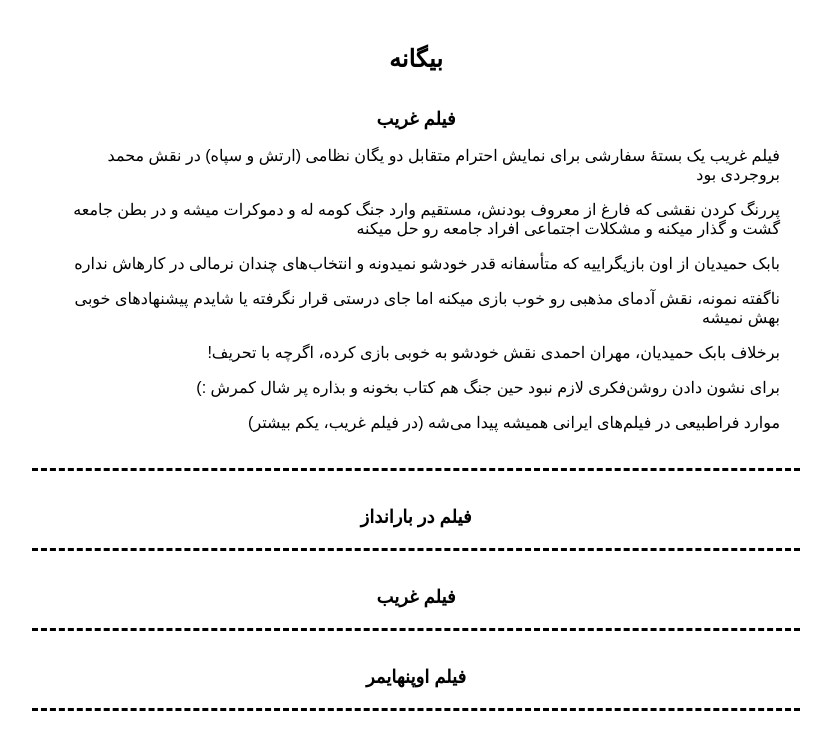
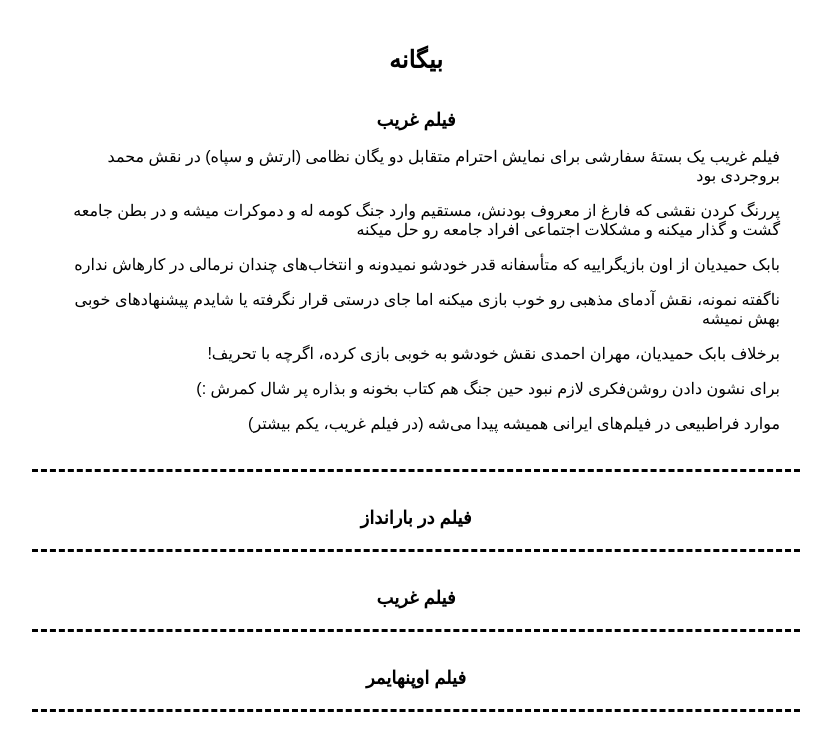
Before and after one commit to darkblog/darkblog.github.io, a Jekyll site: the page built from _posts/2023-8-7-2.md, in a window 1280 px wide. Shown: the top 751 px of the page, without its empty margins (351-1182 px from the left). Built offline with Jekyll 4.4.1, drawn with Linux system fonts in a browser that asks for light colours.

Commit message:
Update default.html

```diff
--- a/_layouts/default.html
+++ b/_layouts/default.html
@@ -6,7 +6,7 @@
 <title>{% if page.title %}{{ page.title }}{% else %}{{ site.name }}{% endif %}</title>
 <meta name="description" content="{% if page.excerpt %}{{ page.excerpt | strip_html | strip_newlines | truncate: 160 }}{% else %}{{ site.description }}{% endif %}">
 <link rel="canonical" href="{{ page.url | replace:'index.html','' | prepend: site.baseurl | prepend: site.url }}">
-<style amp-custom>body{font-family:sans-serif;margin:auto;padding:30px;max-width:768px;text-align:center}header{padding-top:15px;font-size:x-large;font-weight:bold}h1,h2{font-size:large}a{color:black;text-decoration:none}.post{padding:20px;border-bottom:dashed black}p{text-align:right}</style>
+<style amp-custom>body{font-family:sans-serif;margin:auto;padding:30px;max-width:768px;text-align:center}header{padding-top:16px;font-size:x-large;font-weight:bold}h1,h2{font-size:large}a{color:black;text-decoration:none}.post{padding:20px;border-bottom:dashed black}p{text-align:right}</style>
 </head>
 <body>
 <header>
```
